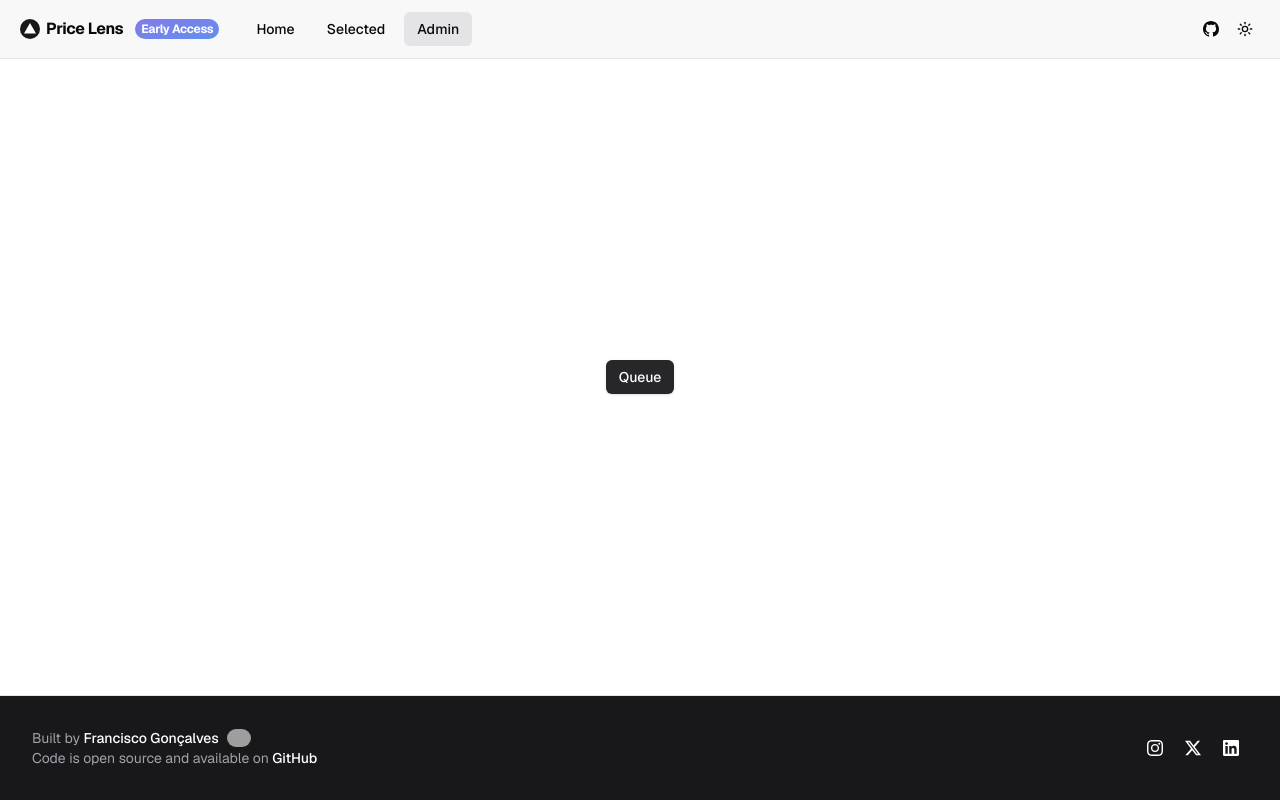
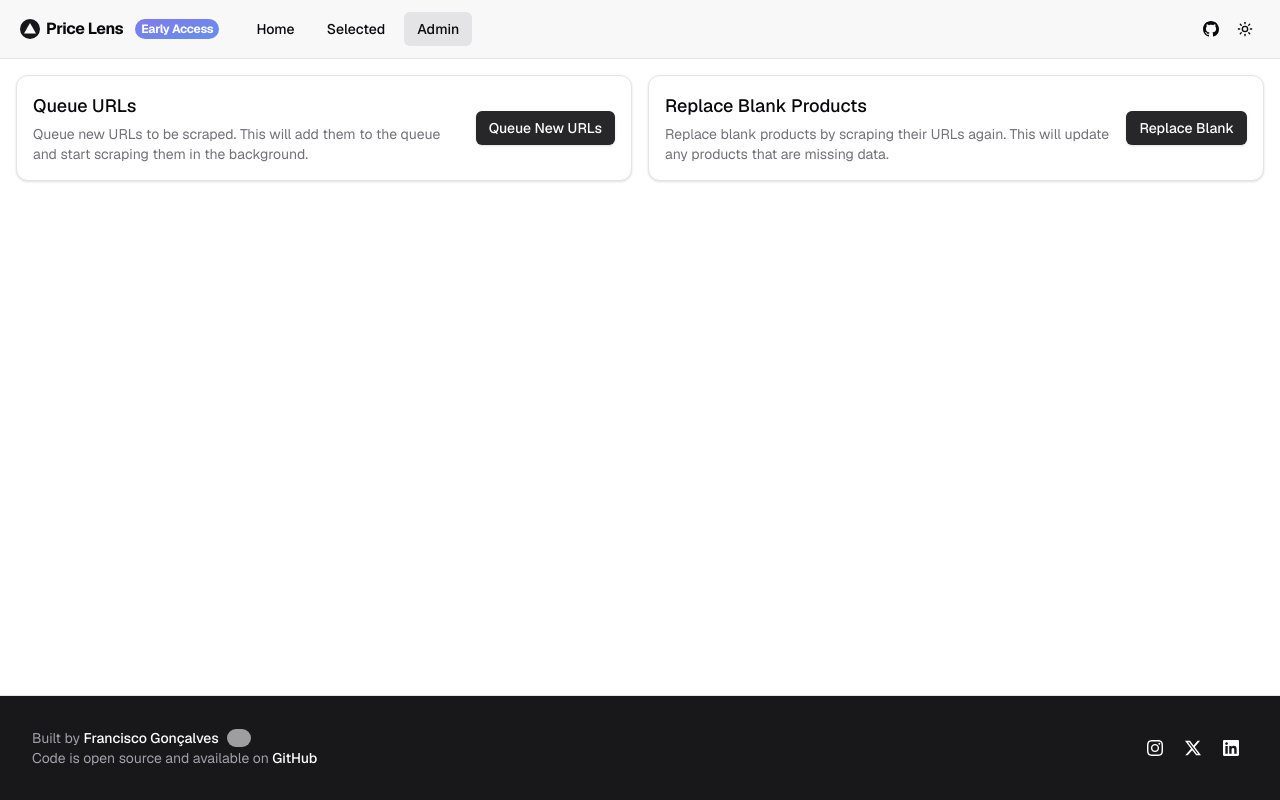
Before and after one commit to kiko-g/price-lens, a Next.js app: page /admin in a window 1280 px wide. Built offline with nearby package versions, Linux system fonts and the light colour scheme; grey boxes are pictures that could not be loaded.

Commit message:
admin for the go

```diff
--- a/src/app/admin/page.tsx
+++ b/src/app/admin/page.tsx
@@ -1,6 +1,6 @@
 import type { Metadata } from "next"
 import { Layout } from "@/components/layout"
-import { ButtonQueue } from "@/components/admin/ButtonQueue"
+import { AdminActions } from "@/components/admin/AdminActions"
 
 export const metadata: Metadata = {
   title: "Price Lens",
@@ -10,9 +10,7 @@ export const metadata: Metadata = {
 export default async function Admin() {
   return (
     <Layout>
-      <div className="flex w-full flex-col items-center justify-center gap-4">
-        <ButtonQueue />
-      </div>
+      <AdminActions />
     </Layout>
   )
 }
--- /dev/null
+++ b/src/components/admin/AdminActions.tsx
@@ -0,0 +1,64 @@
+"use client"
+
+import axios from "axios"
+import { Button } from "@/components/ui/button"
+import { Card } from "@/components/ui/card"
+
+export function AdminActions() {
+  return (
+    <div className="grid w-full grid-cols-1 gap-4 p-4 md:grid-cols-2">
+      <QueueUrlsCard />
+      <ReplaceBlankCard />
+    </div>
+  )
+}
+
+export function AdminActionCard({ children }: { children: React.ReactNode }) {
+  return <Card className="h-fit w-full p-4">{children}</Card>
+}
+
+export function QueueUrlsCard() {
+  const queueUrls = async () => {
+    const { data } = await axios.get("/api/cron/urls")
+    console.log(data)
+  }
+
+  return (
+    <AdminActionCard>
+      <div className="flex items-center gap-4">
+        <div className="flex flex-1 flex-col gap-1">
+          <h3 className="text-lg font-medium">Queue URLs</h3>
+          <p className="text-sm text-muted-foreground">
+            Queue new URLs to be scraped. This will add them to the queue and start scraping them in the background.
+          </p>
+        </div>
+        <Button className="h-fit" onClick={queueUrls}>
+          Queue New URLs
+        </Button>
+      </div>
+    </AdminActionCard>
+  )
+}
+
+export function ReplaceBlankCard() {
+  const replaceBlank = async () => {
+    const { data } = await axios.get("/api/products/replace/blank")
+    console.log(data)
+  }
+
+  return (
+    <AdminActionCard>
+      <div className="flex items-center gap-4">
+        <div className="flex flex-1 flex-col gap-1">
+          <h3 className="text-lg font-medium">Replace Blank Products</h3>
+          <p className="text-sm text-muted-foreground">
+            Replace blank products by scraping their URLs again. This will update any products that are missing data.
+          </p>
+        </div>
+        <Button className="h-fit" onClick={replaceBlank}>
+          Replace Blank
+        </Button>
+      </div>
+    </AdminActionCard>
+  )
+}
--- a/src/components/admin/ButtonQueue.tsx
+++ /dev/null
@@ -1,13 +0,0 @@
-"use client"
-
-import axios from "axios"
-import { Button } from "@/components/ui/button"
-
-export function ButtonQueue() {
-  const queue = async () => {
-    const { data } = await axios.get("/api/cron/urls")
-    console.log(data)
-  }
-
-  return <Button onClick={queue}>Queue</Button>
-}
```
